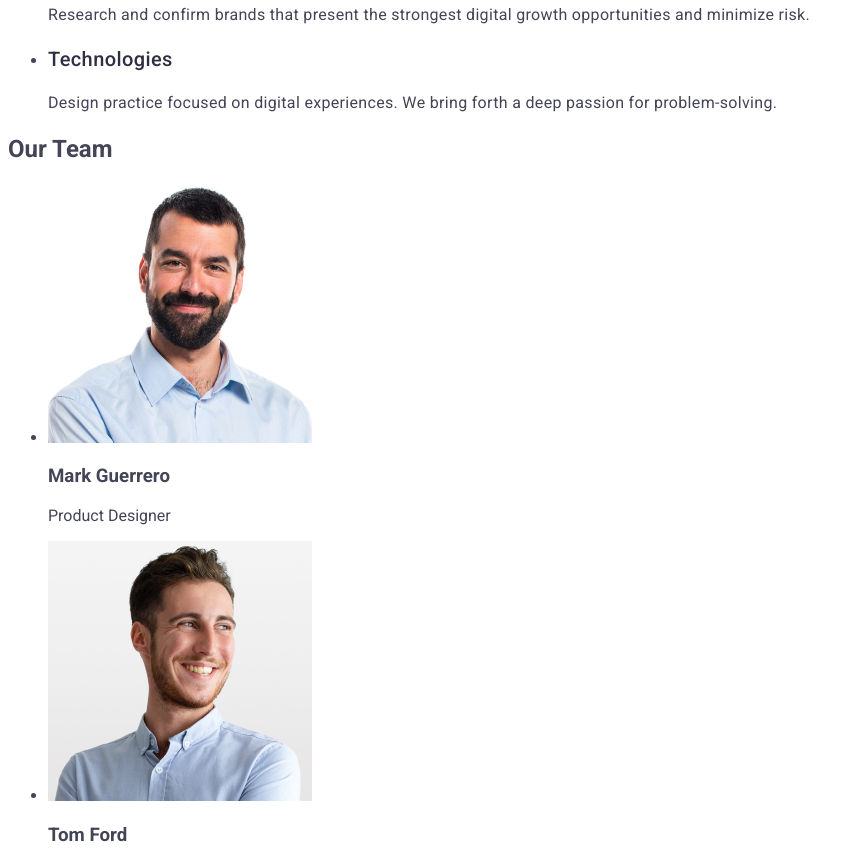
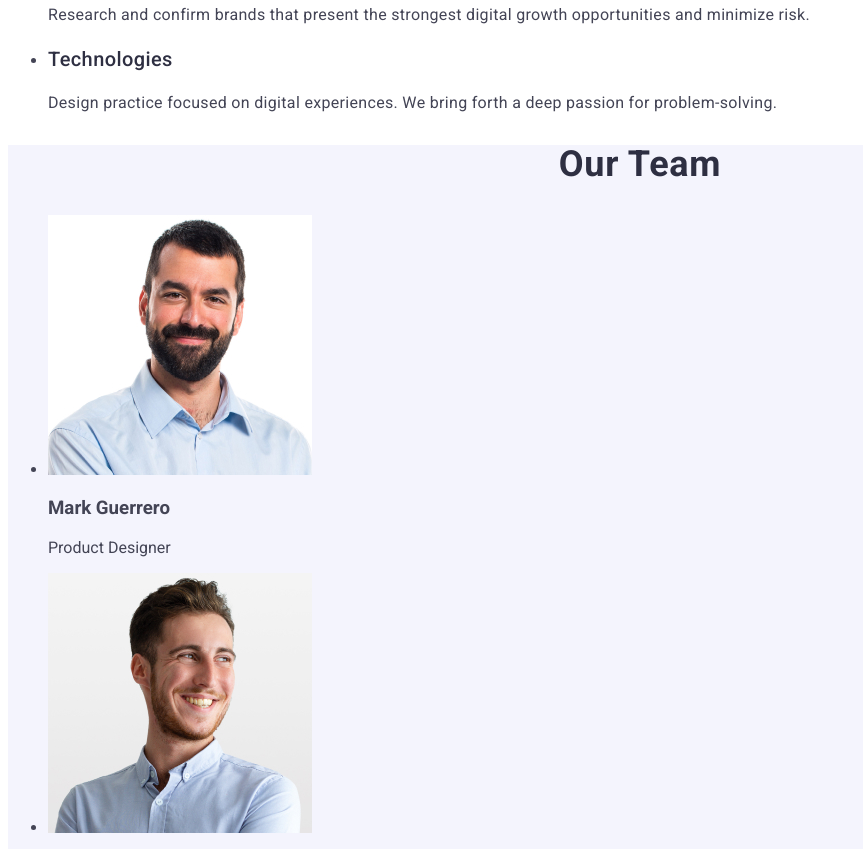
Before and after one commit to pinarunlu/goit-markup-hw-02, a plain HTML site: page index.html in a window 1280 px wide. Shown: the part 649-1498 px from the top of the page, without its empty margins (0-863 px from the left). Drawn offline with Linux system fonts and the light colour scheme.

Commit message:
üçüncü bölüm

```diff
--- a/css/styles.css
+++ b/css/styles.css
@@ -91,6 +91,28 @@ button:focus {
     line-height: 1.5;
     letter-spacing: 0.02em;
 }
+.team-section {
+  background-color: #F4F4FD;
+}
+.team-header {
+    font-size: 36px;
+    line-height: 1.11;
+    text-align: center;
+    letter-spacing: 0.02em;
+    text-transform: capitalize;
+    color: #2e2f42;
+}
+.team-picture {
+    background-color: #FFFFFF;
+
+}
+
+
+
+
+
+
+
 
 
 footer {
--- a/index.html
+++ b/index.html
@@ -81,12 +81,12 @@
     </ul>
 </section>
 
-<section>
+<section class="team-section">
 
-    <h2>Our Team</h2>
+    <h2 class="team-header">Our Team</h2>
     <ul>
         <li>
-            <img src="./images/team-1.jpg"  alt="team 1" width="264">
+            <img src="./images/team-1.jpg" class="team-picture"  alt="team 1" width="264">
 
             <h3>Mark Guerrero</h3>
             <p>Product Designer</p>
```
